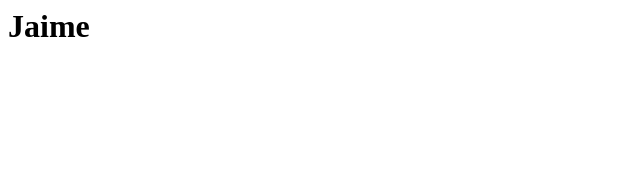
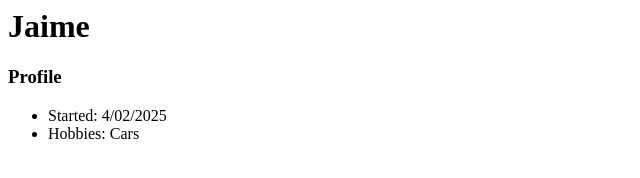
Before and after one commit to jhnn03/jhnn03.github.io, a plain HTML site: page index.html in a window 1280 px wide. Shown: the whole page, without its empty margins (0-640 px from the left). Drawn offline with Linux system fonts and the light colour scheme.

Commit message:
Updated my profile

```diff
--- a/index.html
+++ b/index.html
@@ -1 +1,6 @@
 <h1>Jaime</h1>
+<h3>Profile</h3>
+<ul>
+<li>Started: 4/02/2025</li>
+<li>Hobbies: Cars</li>
+</ul>
```
